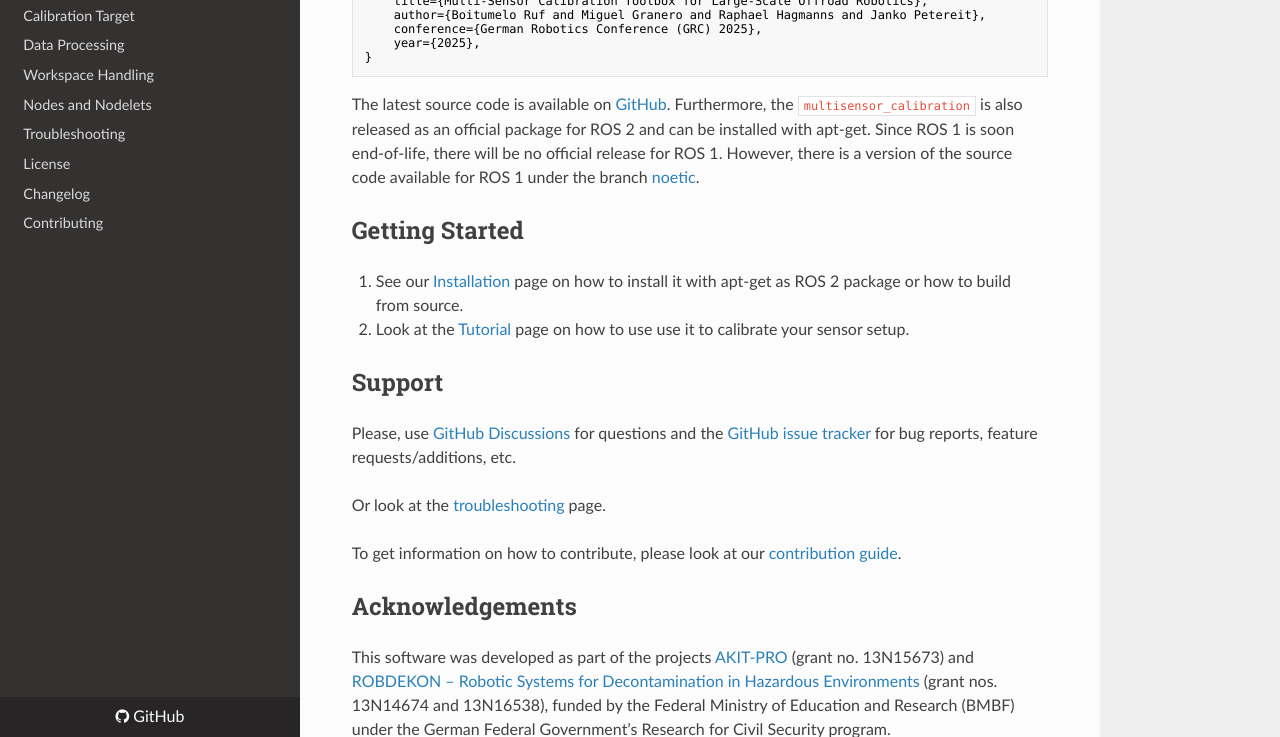
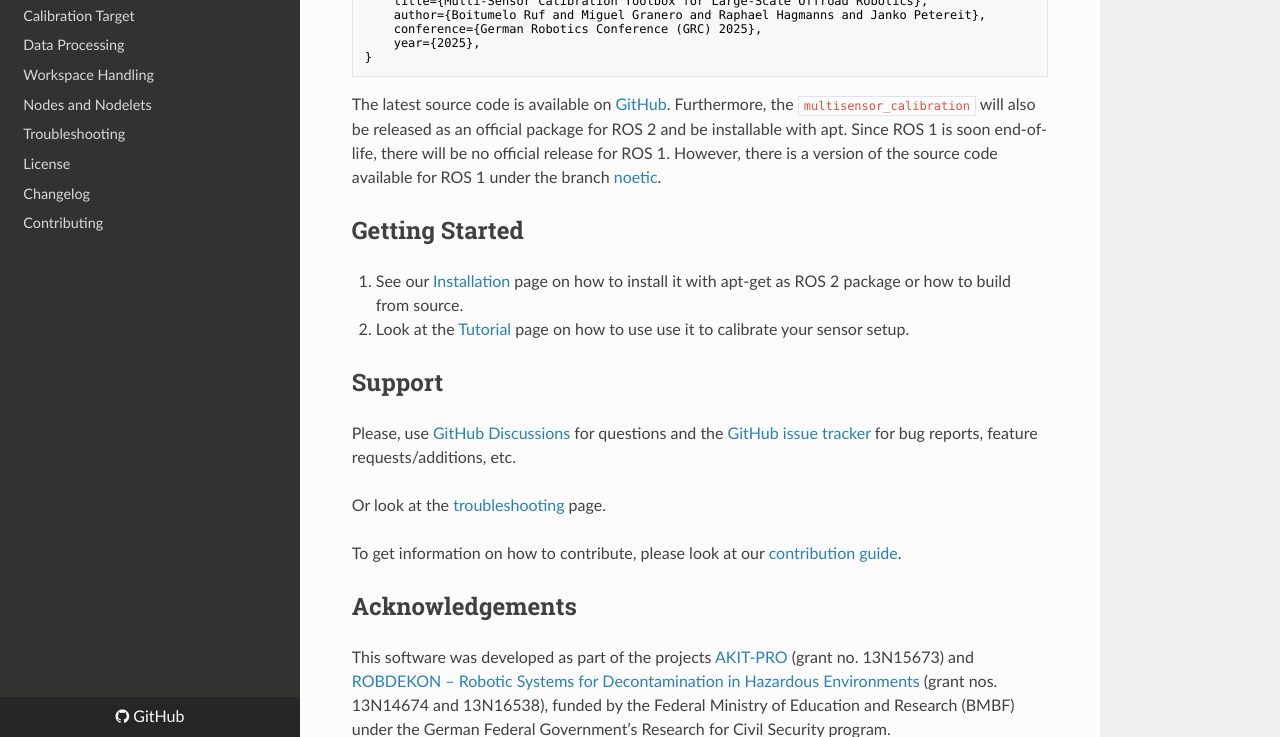
Before and after one commit to ronite-bw/multisensor_calibration, an MkDocs documentation site: the page built from doc/user_docs/index.md, in a window 1280 px wide and 900 px high, scrolled down 761 px, cut to the strip 163-900 px from the top of the window. Built offline with MkDocs 1.6.1, drawn with Linux system fonts in a browser that asks for light colours; nearby versions of some CDN libraries.

Commit message:
docs: correct current availability in docs

````diff
--- a/doc/user_docs/index.md
+++ b/doc/user_docs/index.md
@@ -27,7 +27,7 @@ The software is licensed under the new [BSD 3-Clause license](license.md). If yo
 ```
 
 The latest source code is available on [GitHub](https://github.com/FraunhoferIOSB/multisensor_calibration).
-Furthermore, the `multisensor_calibration` is also released as an official package for ROS 2 and can be installed with apt-get.
+Furthermore, the `multisensor_calibration` will also be released as an official package for ROS 2 and be installable with apt.
 Since ROS 1 is soon end-of-life, there will be no official release for ROS 1.
 However, there is a version of the source code available for ROS 1 under the branch [noetic](https://github.com/FraunhoferIOSB/multisensor_calibration/tree/noetic).
 
````
Also changed, not shown: README.md.
